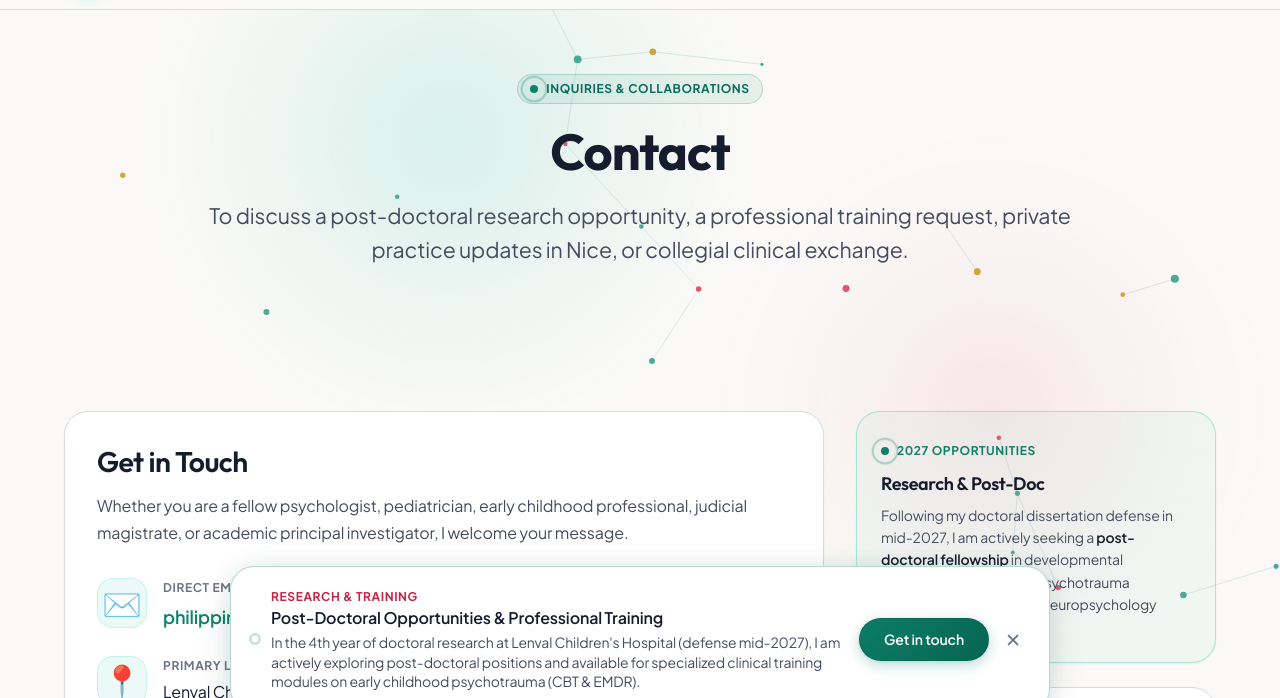
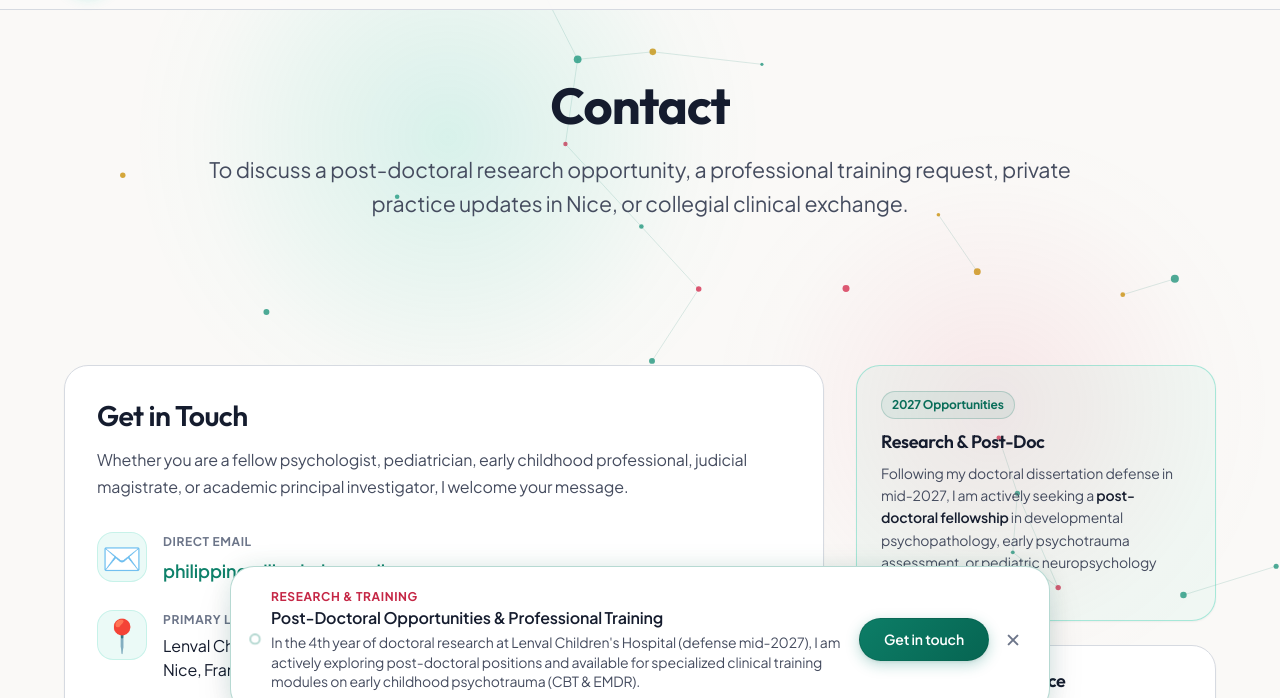
Before and after one commit to VForiel/Poppy-Website, an Astro site: page /Poppy-Website/en/contact in a window 1280 px wide. Shown: the part 63-761 px from the top of the page. Built offline with nearby package versions, Linux system fonts and the light colour scheme; Astro itself is replaced by a stand-in of ours.

Commit message:
style: remove status pills from all page headers for cleaner and professional typography

```diff
--- a/src/pages/en/contact.astro
+++ b/src/pages/en/contact.astro
@@ -12,10 +12,6 @@ const email = "philippine.villard@hotmail.com";
 >
     <Section>
         <div class="contact-header">
-            <span class="status-pill contact-pill">
-                <span class="pulse-dot"></span>
-                <span>Inquiries & Collaborations</span>
-            </span>
             <h1>Contact</h1>
             <p class="lead">
                 To discuss a post-doctoral research opportunity, a professional training request, private practice updates in Nice, or collegial clinical exchange.
@@ -98,10 +94,7 @@ const email = "philippine.villard@hotmail.com";
             <!-- Sidebar with Opportunities & Status -->
             <aside class="contact-sidebar">
                 <div class="bento-card info-card info-card--opportunity">
-                    <div class="opportunity-pill">
-                        <span class="pulse-dot"></span>
-                        <span>2027 Opportunities</span>
-                    </div>
+                    <span class="badge-tag">2027 Opportunities</span>
                     <h3>Research & Post-Doc</h3>
                     <p>
                         Following my doctoral dissertation defense in mid-2027, I am actively seeking a <strong>post-doctoral fellowship</strong> in developmental psychopathology, early psychotrauma assessment, or pediatric neuropsychology (France or internationally).
@@ -132,10 +125,6 @@ const email = "philippine.villard@hotmail.com";
         margin-inline: auto;
         text-align: center;
         margin-block-end: var(--space-12);
-    }
-
-    .contact-pill {
-        margin-bottom: var(--space-4);
     }
 
     .contact-header h1 {
@@ -279,16 +268,22 @@ const email = "philippine.villard@hotmail.com";
         background: hsla(168, 62%, 52%, 0.05);
     }
 
-    .opportunity-pill {
-        display: inline-flex;
-        align-items: center;
-        gap: var(--space-2);
+    .badge-tag {
+        display: inline-block;
         font-size: var(--text-xs);
+        padding: 3px 10px;
+        border-radius: var(--radius-full);
+        background: hsla(168, 75%, 28%, 0.08);
+        border: 1px solid hsla(168, 75%, 28%, 0.22);
+        color: hsl(168, 85%, 23%);
         font-weight: 700;
+        margin-bottom: var(--space-3);
+    }
+
+    :global([data-theme="dark"]) .badge-tag {
+        background: hsla(168, 62%, 52%, 0.12);
+        border-color: hsla(168, 62%, 52%, 0.3);
         color: var(--color-primary);
-        text-transform: uppercase;
-        letter-spacing: 0.05em;
-        margin-bottom: var(--space-3);
     }
 
     .info-card h3 {
--- a/src/pages/fr/contact.astro
+++ b/src/pages/fr/contact.astro
@@ -12,10 +12,6 @@ const email = "philippine.villard@hotmail.com";
 >
     <Section>
         <div class="contact-header">
-            <span class="status-pill contact-pill">
-                <span class="pulse-dot"></span>
-                <span>Échanges & Collaborations</span>
-            </span>
             <h1>Contact</h1>
             <p class="lead">
                 Pour discuter d'une opportunité de recherche post-doctorale, d'une intervention de formation, de la future ouverture du cabinet ou d'un échange confraternel.
@@ -98,10 +94,7 @@ const email = "philippine.villard@hotmail.com";
             <!-- Sidebar with Opportunities & Status -->
             <aside class="contact-sidebar">
                 <div class="bento-card info-card info-card--opportunity">
-                    <div class="opportunity-pill">
-                        <span class="pulse-dot"></span>
-                        <span>Opportunités 2027</span>
-                    </div>
+                    <span class="badge-tag">Opportunités 2027</span>
                     <h3>Recherche & Post-Doctorat</h3>
                     <p>
                         À l'issue de ma soutenance de doctorat prévue mi-2027, je suis activement intéressée par un <strong>poste de post-doctorat</strong> dans une équipe de recherche spécialisée en psychotrauma précoce, psychopathologie du développement ou neuropsychologie pédiatrique (France / International).
@@ -132,10 +125,6 @@ const email = "philippine.villard@hotmail.com";
         margin-inline: auto;
         text-align: center;
         margin-block-end: var(--space-12);
-    }
-
-    .contact-pill {
-        margin-bottom: var(--space-4);
     }
 
     .contact-header h1 {
@@ -279,16 +268,22 @@ const email = "philippine.villard@hotmail.com";
         background: hsla(168, 62%, 52%, 0.05);
     }
 
-    .opportunity-pill {
-        display: inline-flex;
-        align-items: center;
-        gap: var(--space-2);
+    .badge-tag {
+        display: inline-block;
         font-size: var(--text-xs);
+        padding: 3px 10px;
+        border-radius: var(--radius-full);
+        background: hsla(168, 75%, 28%, 0.08);
+        border: 1px solid hsla(168, 75%, 28%, 0.22);
+        color: hsl(168, 85%, 23%);
         font-weight: 700;
+        margin-bottom: var(--space-3);
+    }
+
+    :global([data-theme="dark"]) .badge-tag {
+        background: hsla(168, 62%, 52%, 0.12);
+        border-color: hsla(168, 62%, 52%, 0.3);
         color: var(--color-primary);
-        text-transform: uppercase;
-        letter-spacing: 0.05em;
-        margin-bottom: var(--space-3);
     }
 
     .info-card h3 {
--- a/src/styles/global.css
+++ b/src/styles/global.css
@@ -350,28 +350,6 @@ body {
     box-shadow: var(--glow-primary), var(--shadow-lg);
 }
 
-/* Live Status Radar Pill */
-.status-pill {
-    display: inline-flex;
-    align-items: center;
-    gap: var(--space-2);
-    padding: var(--space-1) var(--space-3);
-    background: hsla(168, 75%, 28%, 0.08);
-    border: 1px solid hsla(168, 75%, 28%, 0.22);
-    border-radius: var(--radius-full);
-    font-size: var(--text-xs);
-    font-weight: 700;
-    color: hsl(168, 85%, 23%);
-    text-transform: uppercase;
-    letter-spacing: 0.05em;
-}
-
-[data-theme="dark"] .status-pill {
-    background: hsla(168, 62%, 52%, 0.12);
-    border-color: hsla(168, 62%, 52%, 0.3);
-    color: var(--color-primary);
-}
-
 .pulse-dot {
     width: 8px;
     height: 8px;
```
Also changed, not shown: src/pages/en/about.astro (+0 -8 lines), src/pages/en/expertise.astro (+0 -8 lines), src/pages/en/index.astro (+0 -9 lines), src/pages/en/portfolio.astro (+0 -8 lines), src/pages/fr/about.astro (+0 -8 lines), src/pages/fr/expertise.astro (+0 -8 lines), src/pages/fr/index.astro (+0 -9 lines), src/pages/fr/portfolio.astro (+0 -8 lines).
